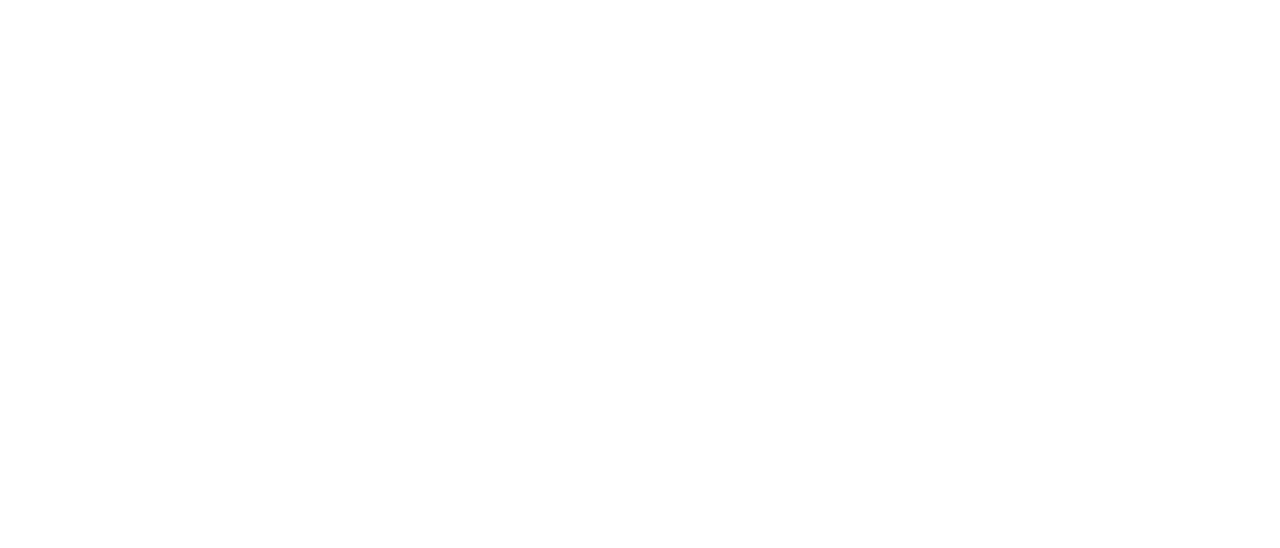
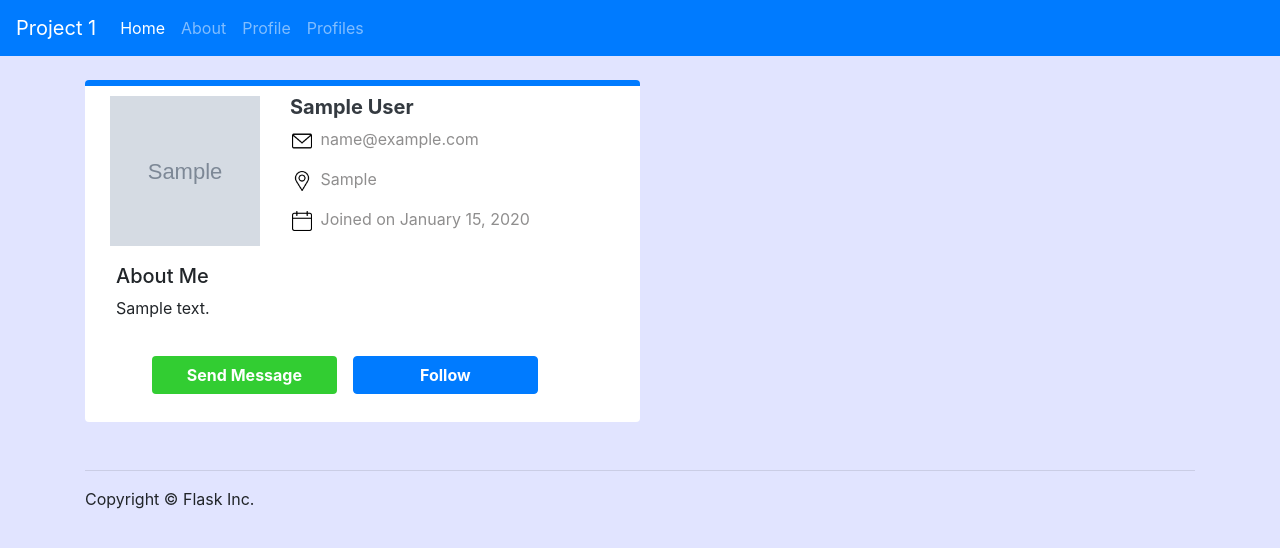
Before and after one commit to massem100/info3180-project-1, a Flask app: page /profile/1 in a window 1280 px wide. Before the commit the part shown is empty. Shown: the top 548 px of the page. Run offline with Flask 2, Linux system fonts and the light colour scheme; tables that the repository leaves empty hold one stand-in row (values such as "Sample post"); grey boxes marked "Sample" are stand-in pictures; parts of the project's set-up code (start-up, migrations or seed data) failed here and were passed over; some libraries are stand-ins or nearby versions.

Commit message:
databas uri changed

```diff
--- a/app/__init__.py
+++ b/app/__init__.py
@@ -4,8 +4,9 @@
 
 app = Flask(__name__)
 app.config['SECRET_KEY'] = "RABBITSFLYBIRDS SING"
-app.config['SQLALCHEMY_DATABASE_URI'] = "postgresql://project1:projectPASS@localhost/project1"
+app.config['SQLALCHEMY_DATABASE_URI'] = 'postgres: // gtdxgzynorfyfb: eb9e877586aefb23db0561c7ef59c060569f84bab6ca5940c015bc80f94e6971@ec2-54-152-175-141.compute-1.amazonaws.com: 5432/d4ein5o6rtssfg'
 app.config['SQLALCHEMY_TRACK_MODIFICATIONS'] = True # added just to suppress a warning
+
 
 db = SQLAlchemy(app)
 UPLOAD_FOLDER = './app/static/uploads'
@@ -16,3 +17,4 @@
 
 app.config.from_object(__name__)
 from app import views
+# postgresql: // project1: projectPASS@localhost/project1
--- a/app/templates/profiles.html
+++ b/app/templates/profiles.html
@@ -30,7 +30,8 @@
 
              <!-- add view profile button -->
              <div class="padding-top p-1 col-4 ml-5 ">
-                     <a class="btn btn-green w-50 h-25 mt-5 ml-3 justify-content-center rounded text-white font-sml font-weight-bold" href="">View
+                     <a class="btn btn-green w-50 h-25 mt-5 ml-3 justify-content-center rounded text-white font-sml font-weight-bold"
+                     href="{{url_for('viewProfile', userid=user.id)}}">View
                      Profile</a>
              </div>
 
--- a/app/templates/view_UserProfile.html
+++ b/app/templates/view_UserProfile.html
@@ -1,6 +1,53 @@
-{% extends "base.html" %}
-{% block main%}
+{% extends 'base.html' %}
+{% block main %}
 
-{% include 'flash_messages.html' %}
+<div class="shadow-lg bg-white col-md-6 btop rounded">
+    {% include 'flash_messages.html' %}
+
+    <div class=" d-flex flex-row w-100 ">
+        <div>
+
+            <img id="profile_photo" src="{{url_for ('static', filename = 'uploads/' + user.photo )}}">
+        </div>
+
+
+        <div class="d-flex flex-column p-2 ml-1 w-75 bd-highlight text-light-grey justify-content-center">
+            <h5 class="text-dark font-md bold ml-2 font-weight-bold"> {{user.first_name +' ' + user.last_name}}</h5>
+            <p>
+                <img id="icons" src="{{url_for('static', filename ='uploads/email.png')}}" />
+                <span class="bold ml-1 ">{{user.email}} </span>
+            </p>
+
+            <p>
+                <img id="icons" src="{{url_for('static', filename ='uploads/pin.png')}}" />
+                <span class="bold ml-1 "> {{user.location}} </span>
+            </p>
+            <p>
+                <img id="icons" src="{{url_for('static', filename ='uploads/calendar.png')}}" />
+                <span class="bold ml-1 "> {{created_on}} </span>
+            </p>
+        </div>
+    </div>
+
+
+    <div class=" p-2 ml-2">
+
+        <h5> About Me</h5>
+        <p>
+            {{user.bio}}
+        </p>
+
+    </div>
+
+
+    <div class=" d-flex flex-row p-1 w-75 ml-5 mb-5">
+        <a class="btn btn-green w-75 h-25 mt-2 mb-4 justify-content-center rounded text-white font-sml font-weight-bold"
+            href="">Send Message</a>
+
+        <a class="btn btn-primary w-75 h-25 mt-2 ml-3 mb-4 justify-content-center rounded text-white font-sml font-weight-bold"
+            href="">Follow</a>
+
+    </div>
+</div>
 
 {% endblock %}
--- a/app/views.py
+++ b/app/views.py
@@ -5,6 +5,7 @@
 This file creates your application.
 """
 import os
+import datetime
 from app import app, db, login_manager
 from flask import render_template, request, redirect, url_for, flash, session, abort
 from flask_login import login_user, logout_user, current_user, login_required
@@ -33,15 +34,8 @@
 
 @app.route('/profiles', methods= ['POST','GET'])
 def profiles():
-    # form = ProfileForm()
-    # if request.method == "POST" and form.validate():
-    #     if form.validate_on_submit():
-    # cur = db.cursor()
     profiles = UserProfile.query.all()
     return render_template('profiles.html', profiles=profiles)
-
-
-
 
 
 @app.route('/profile', methods = ['POST','GET'])
@@ -82,10 +76,15 @@
     return lst
 
 @app.route('/profile/<userid>')
-def profile(userid):
-    userid= "Mary"
-    return render_template('profile.html', userid = userid)
+def viewProfile(userid):
+    user = UserProfile.query.get(userid)
+    created_on = format_date_joined(user.created_on)
+    return render_template('view_UserProfile.html', user=user, created_on = created_on)
 
+
+def format_date_joined(date_joined):
+    now = datetime.datetime.now()  # today's date
+    return ("Joined on " + date_joined.strftime("%B %d, %Y"))
 # user_loader callback. This callback is used to reload the user object from
 # the user ID stored in the session
 
--- a/requirements.txt
+++ b/requirements.txt
@@ -1,19 +1,24 @@
 alembic==1.4.2
 autopep8==1.5
+Babel==2.8.0
 click==7.1.1
 Flask==1.1.1
+Flask-Babel==1.0.0
 Flask-Login==0.5.0
 Flask-Migrate==2.5.3
 Flask-Script==2.0.6
 Flask-SQLAlchemy==2.4.1
 Flask-WTF==0.14.3
+gunicorn==20.0.4
 itsdangerous==1.1.0
 Jinja2==2.11.1
 Mako==1.1.2
 MarkupSafe==1.1.1
+psycopg2==2.8.4
 pycodestyle==2.5.0
 python-dateutil==2.8.1
 python-editor==1.0.4
+pytz==2019.3
 six==1.14.0
 SQLAlchemy==1.3.15
 Werkzeug==1.0.0
```
Also changed, not shown: app/static/uploads/Lala-07.png (added), app/static/uploads/Maxwell-06.png (added), app/static/uploads/calendar.png (added), app/static/uploads/email.png (added), 1 other file.
